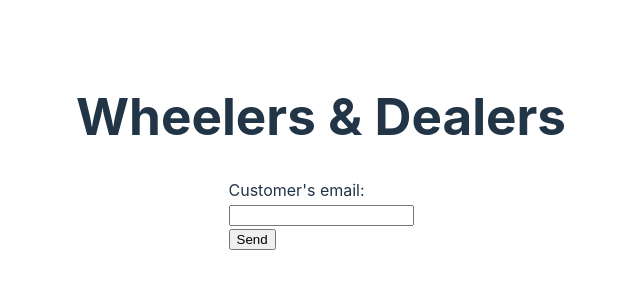
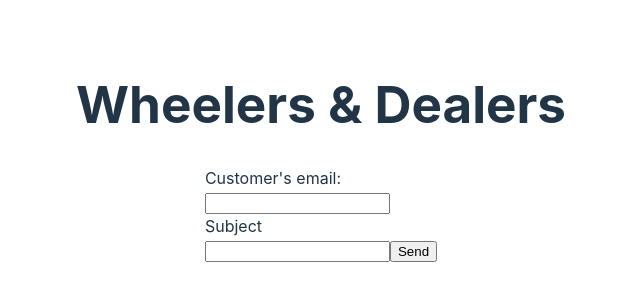
Before and after one commit to Rajesh-Reel/251122Hackathon, a React (Vite) app in the folder 251122Hackathon/: page / in a window 1280 px wide. Shown: the part 248-548 px from the top of the page, without its empty margins (319-959 px from the left). Built offline with nearby package versions, Linux system fonts and the light colour scheme.

Commit message:
update some html

```diff
--- a/251122Hackathon/src/App.jsx
+++ b/251122Hackathon/src/App.jsx
@@ -36,8 +36,11 @@ function App() {
       <form className="form">
         <label htmlFor="email-input">Customer's email:</label>
         <br />
-        <input type="email" id="email-input" onChange={handleInput} />
+        <input type="email" id="input-email" onChange={handleInput} />
         <br />
+        <label htmlFor="subject">Subject</label>
+        <br />
+        <input type="text" id="input-subject" onChange={handleInput} />
         <input type="submit" value="Send" onClick={handleSubmit} />
       </form>
     </div>
```
Also changed, not shown: 1 other file (tests, documents, lock files or other folders).
